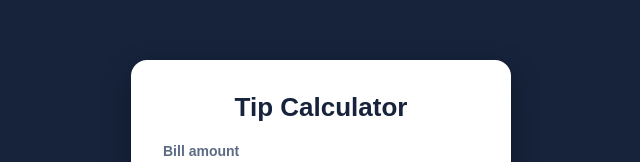
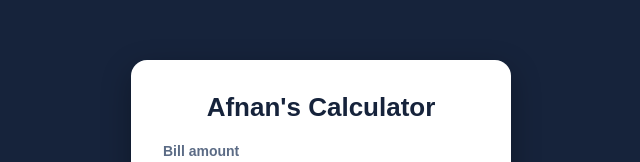
Before and after one commit to Afffnaaaannn/Activity-01, a plain HTML site: page index.html in a window 1280 px wide. Shown: the part 124-286 px from the top of the page, without its empty margins (319-959 px from the left). Drawn offline with Linux system fonts and the light colour scheme.

Commit message:
Update heading

```diff
--- a/index.html
+++ b/index.html
@@ -9,7 +9,7 @@
 <body>
   <main class="card">
     <!-- CONFLICT ZONE: both developers will edit the line below -->
-    <h1>Tip Calculator</h1>
+    <h1>Afnan's Calculator</h1>
 
     <label for="bill">Bill amount</label>
     <input id="bill" type="number" min="0" placeholder="0.00" />
```
